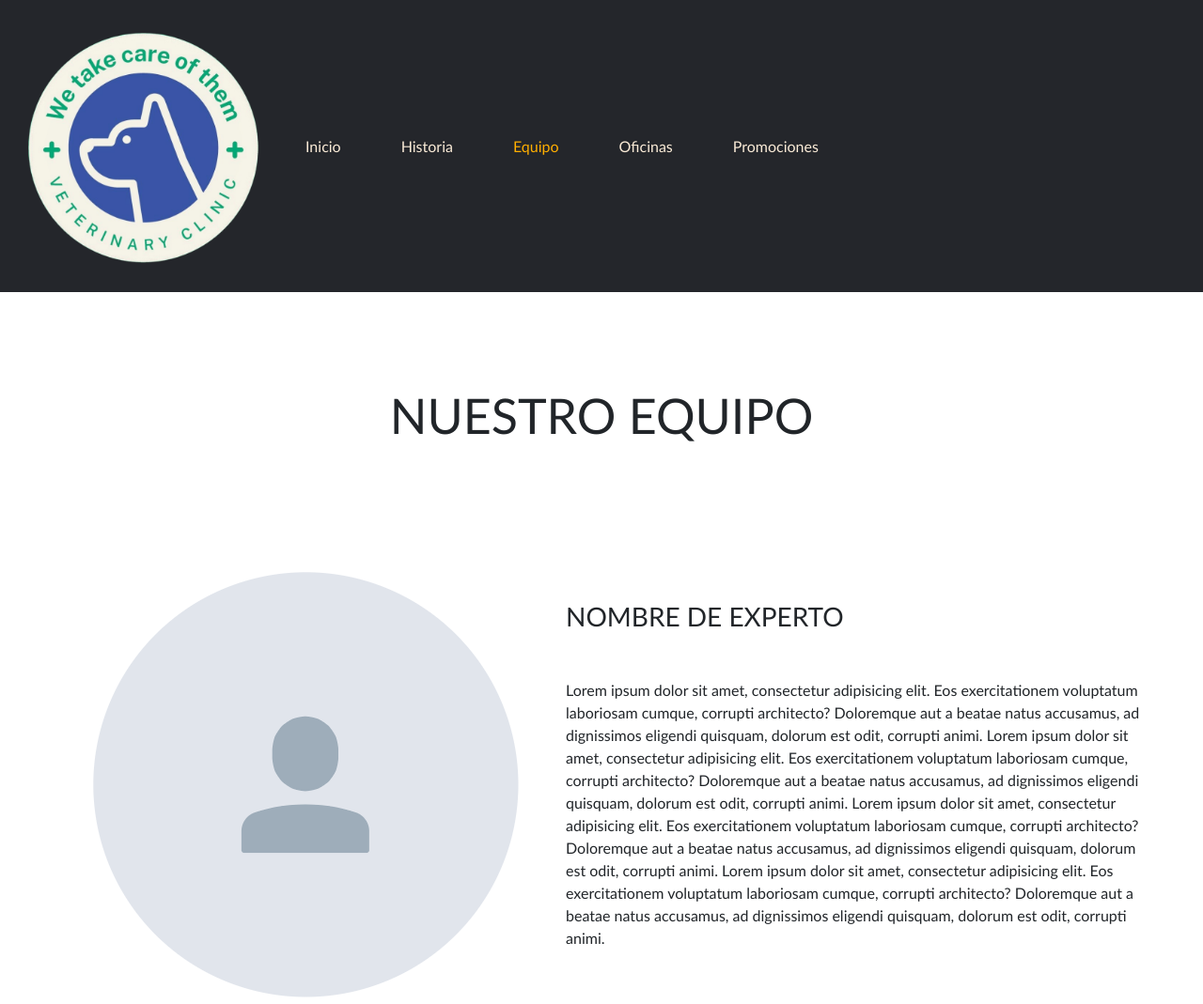
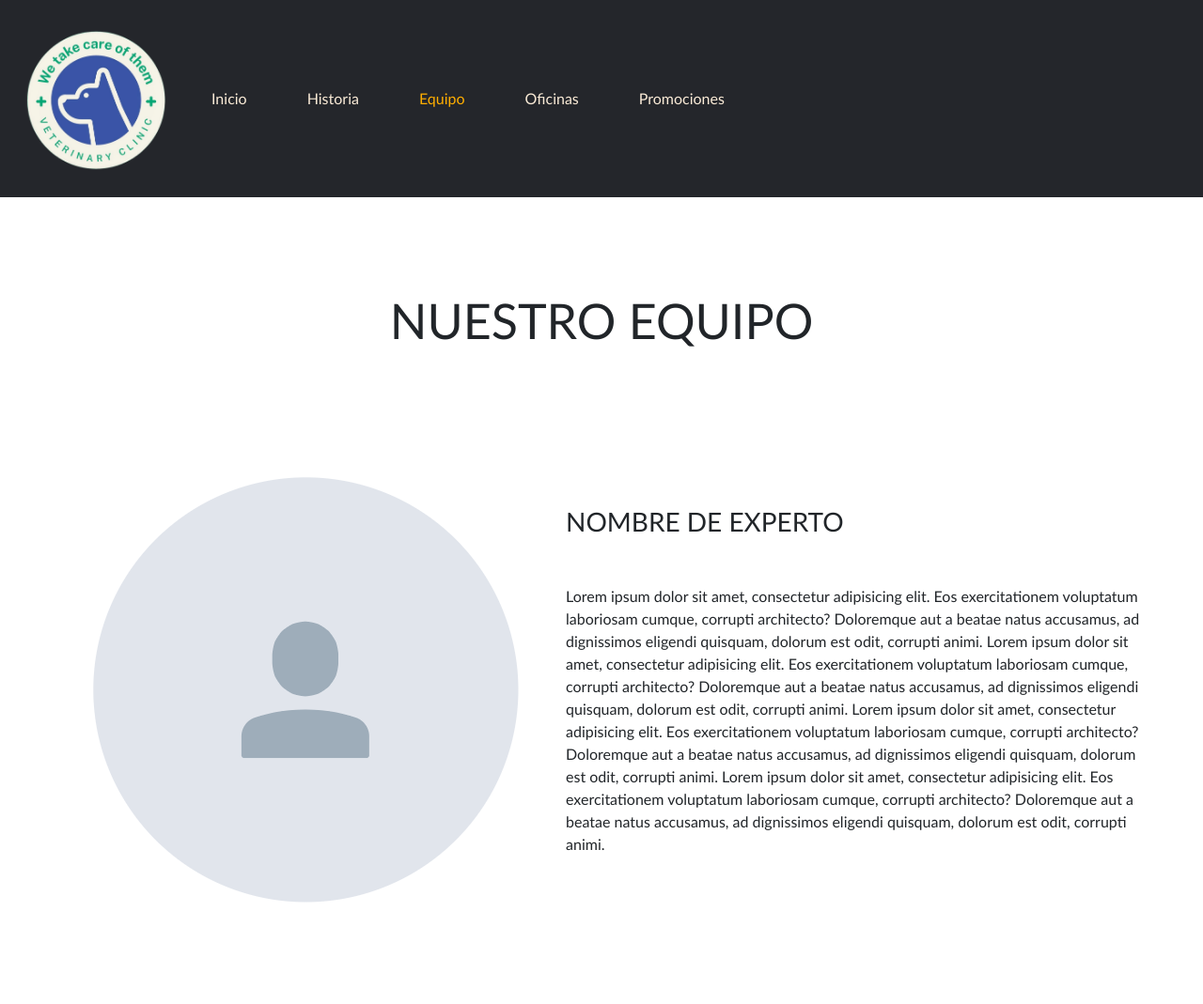
Before and after one commit to DevParra21/entrega-final-webdev-coder, a plain HTML site: page pages/team.html in a window 1280 px wide. Shown: the top 1069 px of the page at 94% size. Drawn offline with nearby package versions, Linux system fonts and the light colour scheme.

Commit message:
fixed logo width

```diff
--- a/pages/team.html
+++ b/pages/team.html
@@ -25,7 +25,7 @@
         <header class="mb-5">
           <nav class="navbar navbar-expand-lg">
             <div class="container-fluid">
-              <a class="navbar-brand" href="#"><img src="../resources/images/logo3.PNG" alt="Logo" width="250" height="auto" class="d-inline-block align-text-top"></a>
+              <a class="navbar-brand" href="#"><img src="../resources/images/logo3.PNG" alt="Logo" width="150" height="auto" class="d-inline-block align-text-top"></a>
               <button class="navbar-toggler" type="button" data-bs-toggle="collapse" data-bs-target="#navbarNav" aria-controls="navbarNav" aria-expanded="false" aria-label="Toggle navigation">
                 <span class="navbar-toggler-icon"></span>
               </button>
```
Also changed, not shown: index.html (+1 -1 lines), pages/coupons.html (+1 -1 lines), pages/history.html (+1 -1 lines), pages/offices.html (+1 -1 lines).
